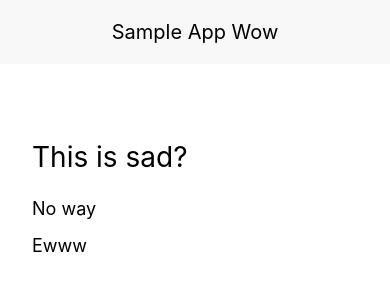
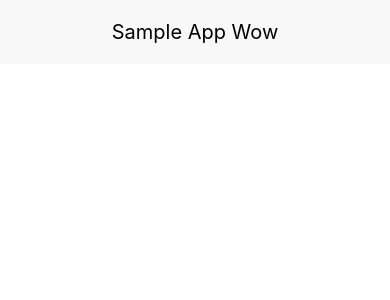
Before and after one commit to mayuroks/MindExplorer, a React Native app: screen / in a window 390 px wide. Shown: the top 300 px of the page. Built offline with nearby package versions, Linux system fonts and the light colour scheme.

Commit message:
saving WIP

```diff
--- a/src/components/home.js
+++ b/src/components/home.js
@@ -12,33 +12,51 @@ import * as actions from '../actions';
 
 // make component
 class Home extends Component {
+    componentWillMount() {
+        // this.props.selectQuestionById(0);
+    }
+
+    componentDidMount() {
+        // this.props.selectQuestionById(0)
+    }
+
+    renderQuestion() {
+        console.log("render called");
+        console.log(this.props);
+        if (this.props.question !== undefined) {
+            console.log("render if");
+            return <QuestionCard
+                question={this.props.question.title}
+                option1={this.props.question.option1}
+                option2={this.props.question.option2}
+                onPress1={() => this.props.selectQuestionById(id++)}
+                onPress2={() => console.log("Button2 pressed")}
+            />
+        } else {
+            console.log("render else");
+            return;
+        }
+    }
+
     render() {
-        console.log(this.props);
-
+        // console.log(this.props);
         // does this id change with curQuestion
         // const { id } = this.props.curQuestion;
-        var id = 0; // FIXME adding number from this.props.curQuestionId gives NaN
-
         return (
             <View>
                 <Header title="Sample App Wow" />
-                <QuestionCard
-                    question="This is sad?"
-                    option1="No way"
-                    option2="Ewww"
-                    onPress1={() => this.props.selectQuestionById(id++)}
-                    onPress2={() => console.log("Button2 pressed")}
-                />
+                {this.renderQuestion()}
             </View>
         );
     }
 }
 
 const mapStateToProps = state => {
-    console.log(state);
+    // console.log(state);
     return {
         question: state.question,
-        curQuestionId: state.curQuestionId
+        questionId: state.questionId,
+        questionCount: state.questionCount
     };
 };
 
--- a/src/reducers/QuestionsReducer.js
+++ b/src/reducers/QuestionsReducer.js
@@ -1,5 +1,3 @@
-
-
 export default (state, action) => {
     // console.log(action);
     return null;
--- a/src/reducers/SelectQuestion.js
+++ b/src/reducers/SelectQuestion.js
@@ -1,15 +1,19 @@
 import data from '../questions.json';
 
-const INITIAL_STATE = { curQuestionId: 0, question: null };
+const INITIAL_STATE = {
+    questionId: 0,
+    question: null,
+    questionCount: 0
+};
 
 export default (state = INITIAL_STATE, action) => {
     console.log(state);
     switch (action.type) {
         case 'select_question':
             console.log("yess");
-            return { ...state, curQuestionId: action.payload, question: data[action.payload] };
+            return { ...state, questionId: action.payload, question: data[action.payload], questionCount: data.length };
         default:
             console.log("nooo");
-            return state
+            return state;
     }
 }
--- a/src/reducers/index.js
+++ b/src/reducers/index.js
@@ -5,5 +5,5 @@ import SelectQuestion from './SelectQuestion';
 // Mapping reducer name to a method
 export default combineReducers({
     questions: QuestionReducer,
-    selectionQuestion: SelectQuestion
+    selectQuestion: SelectQuestion
 });
```
